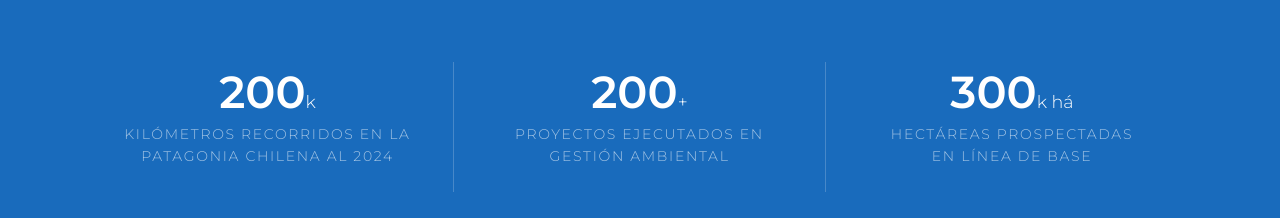
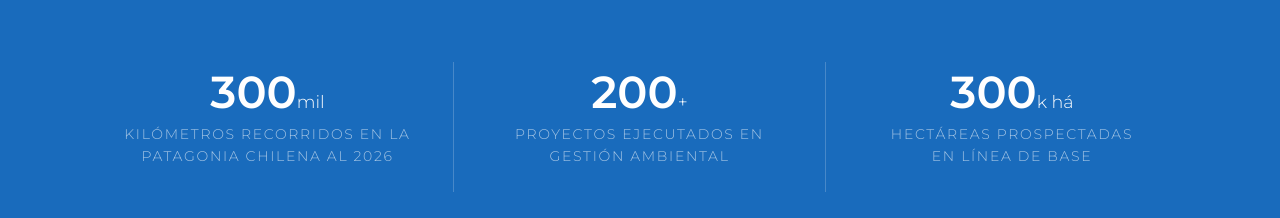
Before and after one commit to luismaggiore/einas, a plain HTML site: page index.html in a window 1280 px wide. Shown: the part 816-1034 px from the top of the page. Drawn offline with nearby package versions, Linux system fonts and the light colour scheme.

Commit message:
Métricas: actualiza kilómetros 200k/2024 → 300mil/2026

```diff
--- a/index.html
+++ b/index.html
@@ -340,8 +340,8 @@
   <div class="container">
     <div class="row g-0">
       <div class="col-12 col-md-4 stat-card">
-        <div class="stat-big">200<span class="stat-unit">k</span></div>
-        <p class="stat-desc">Kilómetros recorridos en la<br class="d-none d-md-block">Patagonia Chilena al 2024</p>
+        <div class="stat-big">300<span class="stat-unit">mil</span></div>
+        <p class="stat-desc">Kilómetros recorridos en la<br class="d-none d-md-block">Patagonia Chilena al 2026</p>
       </div>
       <div class="col-12 col-md-4 stat-card">
         <div class="stat-big">200<span class="stat-unit">+</span></div>
```
